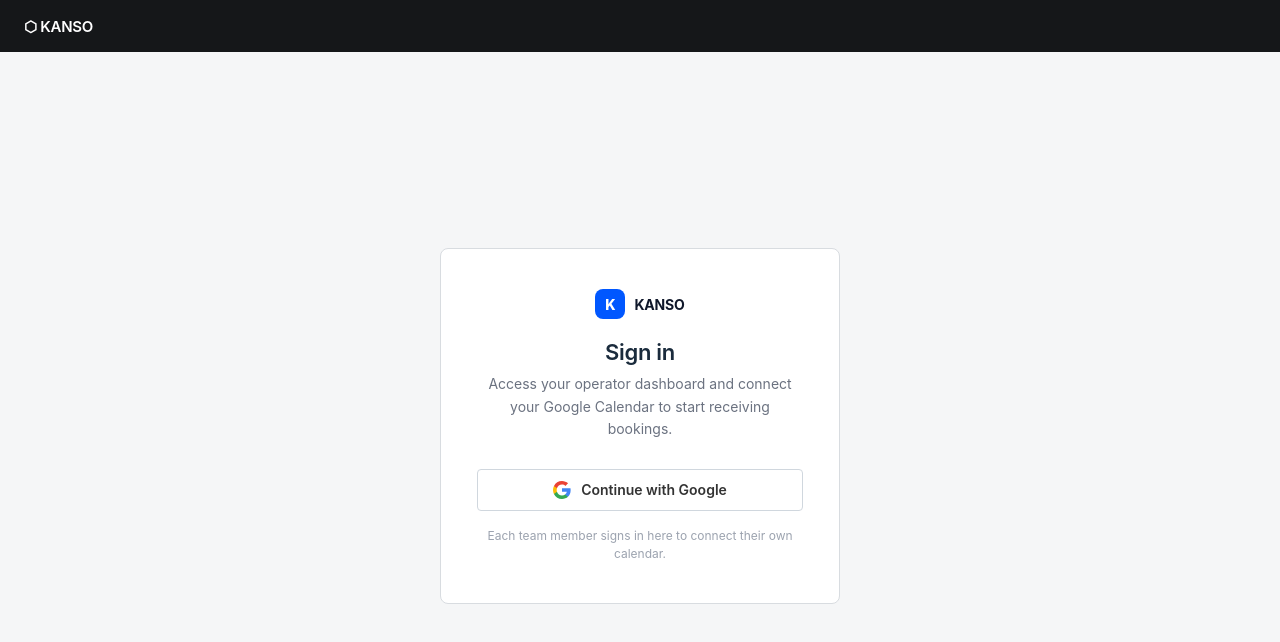
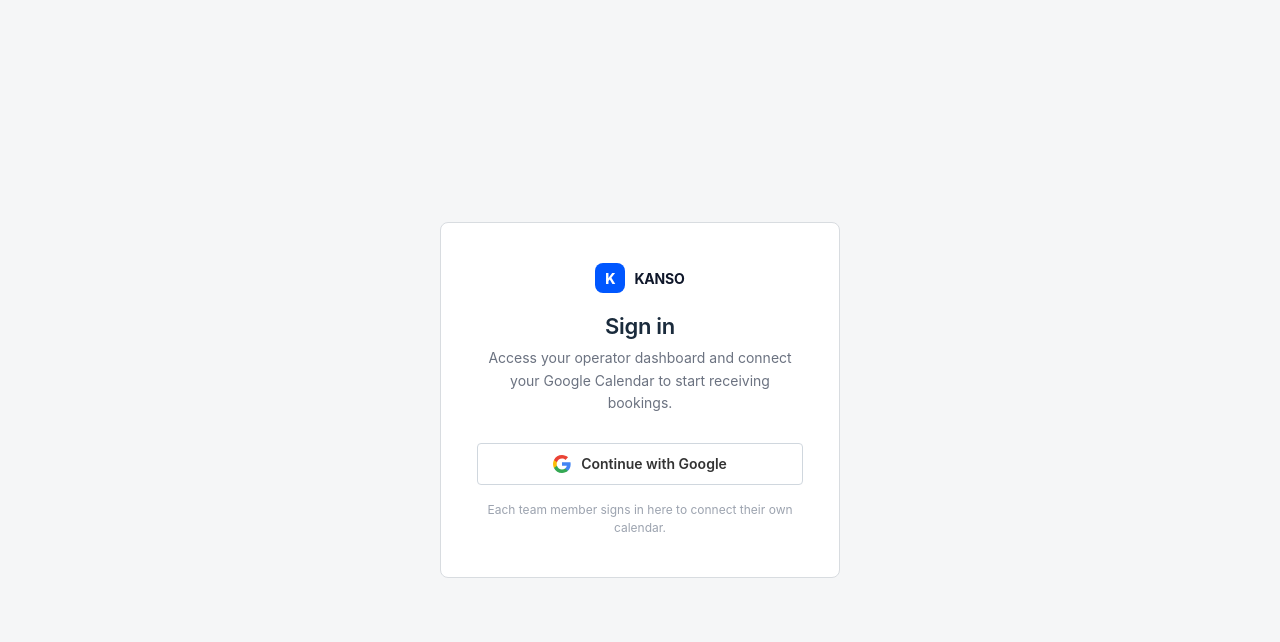
Before and after one commit to sparksify/booking-app, a Next.js app in the folder booking-app/: page /dashboard/login in a window 1280 px wide. Shown: the top 642 px of the page. Built offline with nearby package versions, Linux system fonts and the light colour scheme; no server answers.

Commit message:
Remove dark header from login page

```diff
--- a/booking-app/pages/dashboard/login.js
+++ b/booking-app/pages/dashboard/login.js
@@ -18,13 +18,6 @@
     <>
       <Head><title>Sign In — KANSO</title></Head>
       <div style={st.root}>
-        {/* Top bar matching QB dark nav */}
-        <div style={st.topBar}>
-          {logo
-            ? <img src={logo} alt="Logo" style={{ maxHeight: 30, maxWidth: 160, objectFit: 'contain', display: 'block' }} />
-            : <span style={st.topLogo}>⬡ KANSO</span>}
-        </div>
-
         {/* Centered card */}
         <div style={st.body}>
           <div style={st.card}>
```
